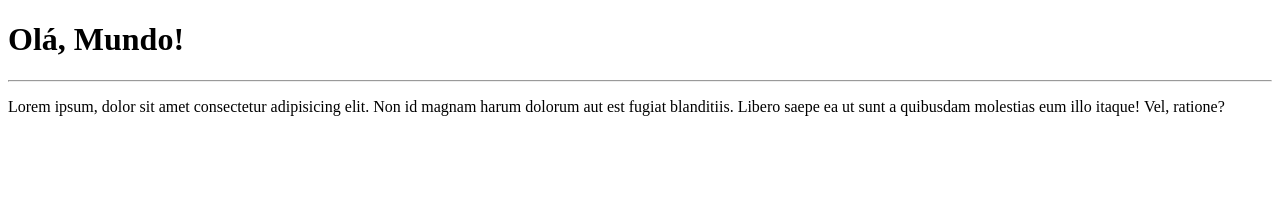
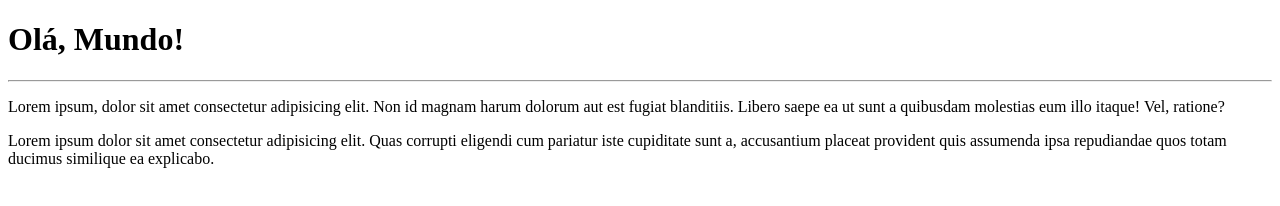
Before and after one commit to RafaelaHenemann/Curso-Git-e-GitHub, a plain HTML site: page site-exemplo/index.html in a window 1280 px wide. Drawn offline with Linux system fonts and the light colour scheme.

Commit message:
Parágrafo adicionado
Segundo parágrafo lorem

```diff
--- a/site-exemplo/index.html
+++ b/site-exemplo/index.html
@@ -10,5 +10,6 @@
     <h1>Olá, Mundo!</h1>
     <hr>
     <p>Lorem ipsum, dolor sit amet consectetur adipisicing elit. Non id magnam harum dolorum aut est fugiat blanditiis. Libero saepe ea ut sunt a quibusdam molestias eum illo itaque! Vel, ratione?</p>
+    <p>Lorem ipsum dolor sit amet consectetur adipisicing elit. Quas corrupti eligendi cum pariatur iste cupiditate sunt a, accusantium placeat provident quis assumenda ipsa repudiandae quos totam ducimus similique ea explicabo.</p>
 </body>
 </html>
```
